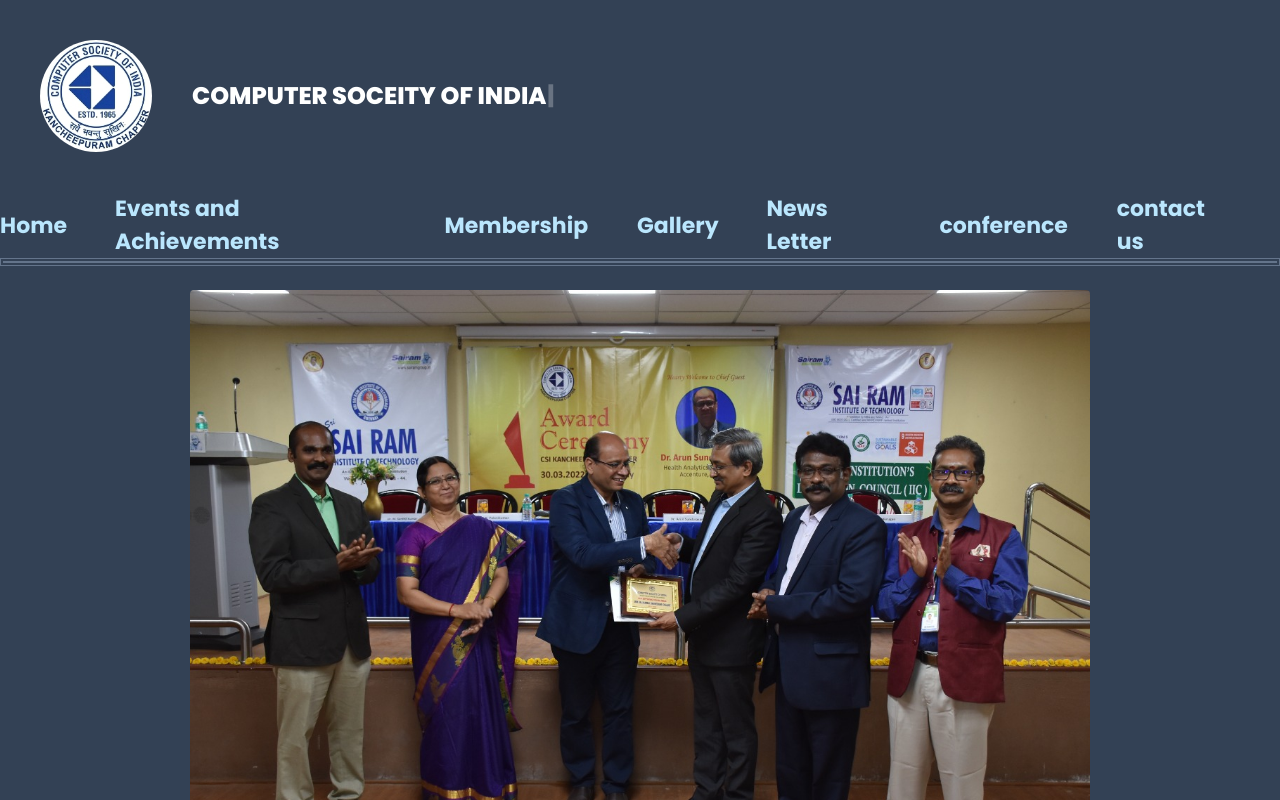
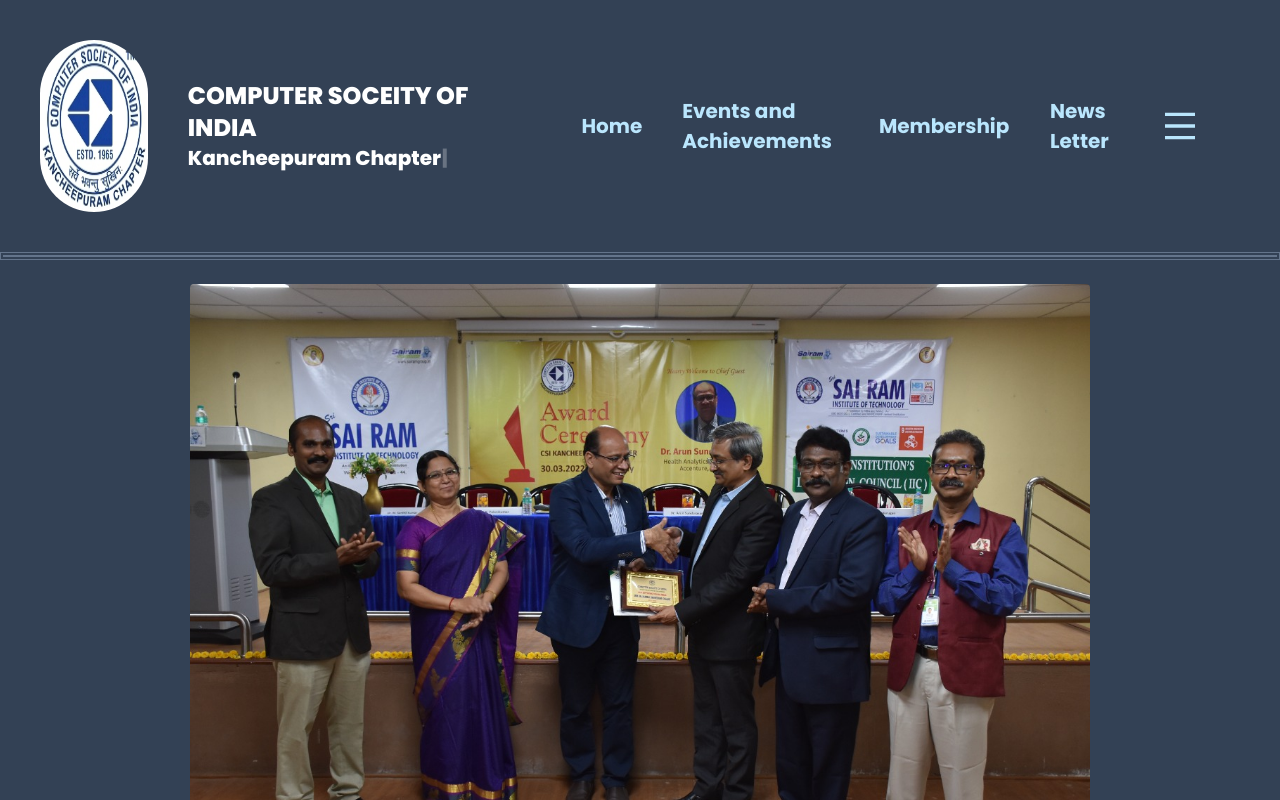
Before and after one commit to shadowctrl/csi-kanchipuram-website, a React (Vite) app: page / in a window 1280 px wide. Shown: the top 800 px of the page. Built offline with nearby package versions, Linux system fonts and the light colour scheme.

Commit message:
navbar redesign

```diff
--- a/constants/navbar.js
+++ b/constants/navbar.js
@@ -1,12 +1,6 @@
 const navcon = {
-  items: [
-    "Home",
-    "Events and Achievements",
-    "Membership",
-    "Gallery",
-    "News Letter",
-    "conference",
-    "contact us",
-  ],
+  items: ["Home", "Events and Achievements", "Membership", "News Letter"],
+
+  items2: ["Gallery", "conference", "contact us"],
 };
 export default navcon;
--- a/src/components/navbar/navbar.jsx
+++ b/src/components/navbar/navbar.jsx
@@ -1,41 +1,82 @@
-import React, { useEffect } from "react";
+import React, { useEffect, useState } from "react";
 import navcon from "../../../constants/navbar";
 import "./navbar.css";
 import { motion } from "framer-motion";
 import Typewriter from "typewriter-effect";
+import { RiMenuLine, RiMenuUnfoldFill } from "react-icons/ri";
 
 const navbar = () => {
+  const [menu, setMenu] = useState(0);
+
   useEffect(() => {
     document.title = "CSI - Kancheepuram Chapter";
   });
   return (
-    <motion.div className="w-full  justify-between items-center">
+    <motion.div className="w-full flex justify-between items-center">
       <a href="/" className="flex">
         <img
           src={`/images/logo.png`}
-          className="p-10 w-[15%] rounded-full"
+          className="p-10 w-[40%] rounded-full"
         ></img>
 
-        <h1 className="py-20 text-2xl font-poppins font-extrabold text-white">
-          <Typewriter
-            onInit={(typewriter) => {
-              typewriter.typeString(`COMPUTER SOCEITY OF INDIA`);
-              typewriter.start();
-            }}
-          />
-        </h1>
+        <div className="  py-20  font-poppins font-extrabold text-white">
+          <h1 className="text-2xl"> COMPUTER SOCEITY OF INDIA </h1>
+          <h1 className="text-xl">
+            {" "}
+            <Typewriter
+              onInit={(typewriter) => {
+                typewriter.typeString("Kancheepuram Chapter").start();
+              }}
+            />
+          </h1>
+        </div>
       </a>
 
-      <ul className="list-none flex justify-end items-center rounded-2xl">
+      <ul className="list-none flex justify-end items-center rounded-lg ml-28">
         {navcon.items.map((item, key) => (
           <li
-            className=" opacity-0 mr-12 text-[22px] text-sky-200 font-bold font-poppins animatee"
+            className=" opacity-0 text-[20px] mr-10 text-sky-200 font-bold font-poppins animatee"
             key={key}
           >
             <a href={`/${item}`}> {item}</a>
           </li>
         ))}
       </ul>
+
+      <div className="flex justify-end items-center mr-20">
+        {menu ? (
+          <RiMenuUnfoldFill
+            size={40}
+            className="cursor-pointer text-sky-200"
+            onClick={() => setMenu((i) => !i)}
+          />
+        ) : (
+          <RiMenuLine
+            size={40}
+            className="cursor-pointer text-sky-200"
+            onClick={() => setMenu((i) => !i)}
+          />
+        )}
+
+        <div
+          className={`${
+            menu ? "flex" : "hidden"
+          }  absolute bg-slate-600 mt-[13%] rounded-xl bg-slate`}
+        >
+          <ul className="list-none flex flex-col m-5">
+            {navcon.items2.map((item, key) => (
+              <li key={key} className="my-1">
+                <a
+                  href={`/${item}`}
+                  className="text-sky-200 font-bold font-poppins text-[20px] "
+                >
+                  {item}
+                </a>{" "}
+              </li>
+            ))}{" "}
+          </ul>
+        </div>
+      </div>
     </motion.div>
   );
 };
```
